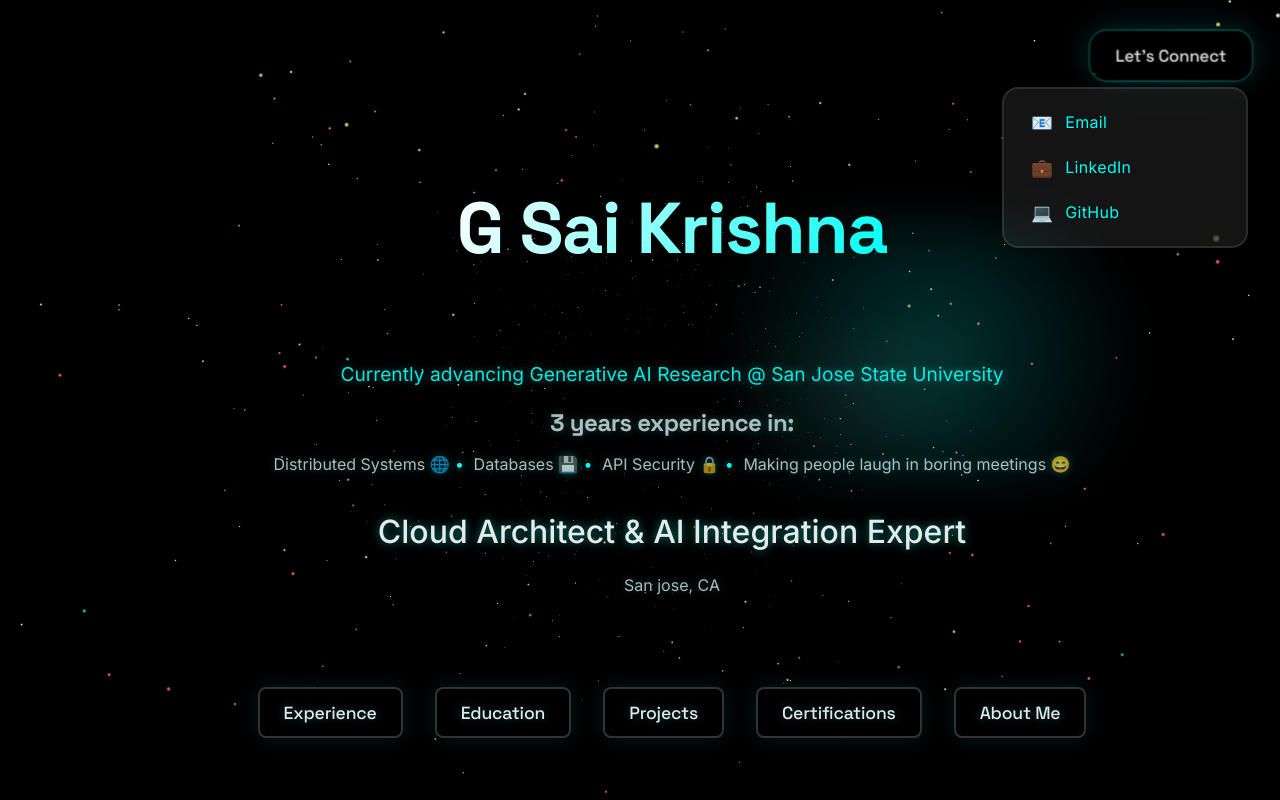
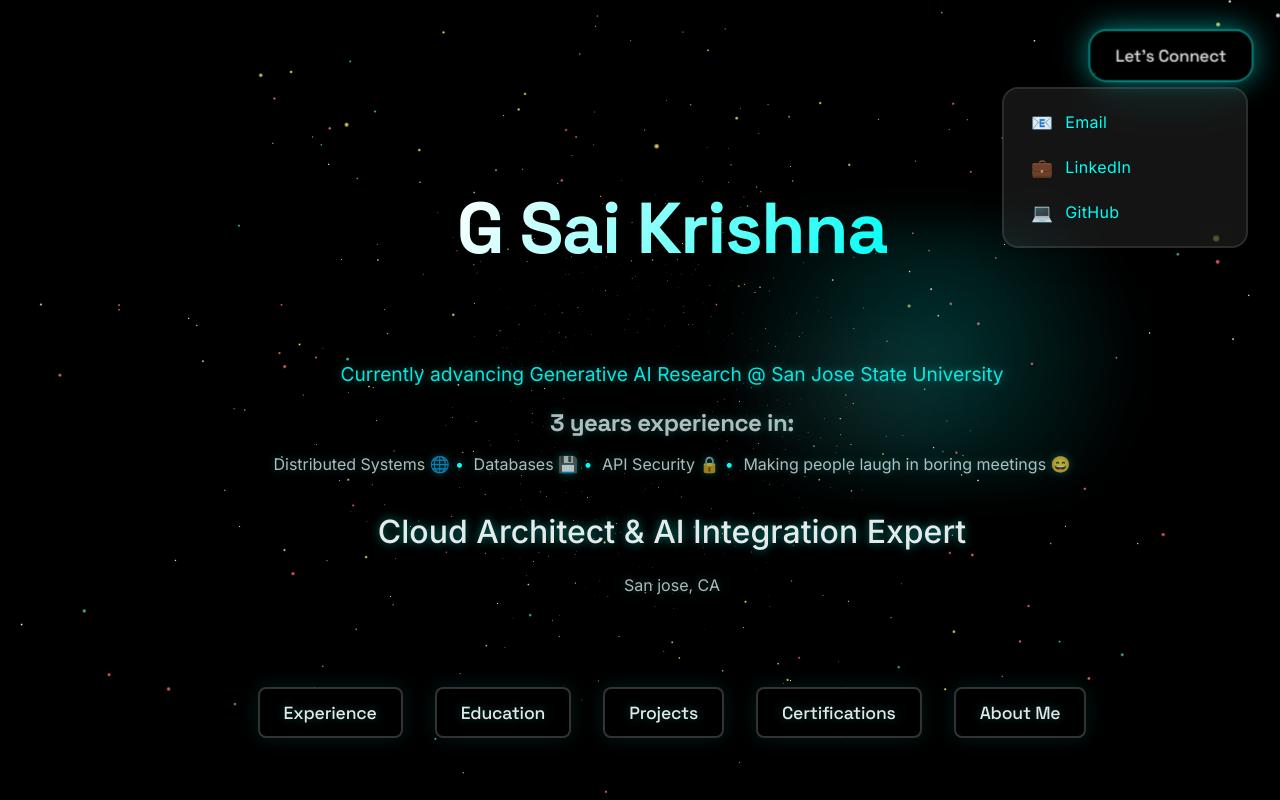
Before and after one commit to SaiKrishna221b/portfolio-website, a React (Vite) app: page / in a window 1280 px wide. In both pictures the pointer is over the button "Let's Connect". Built offline with nearby package versions, Linux system fonts and the light colour scheme.

Commit message:
Fixed Blue Accent colors on landingPage

```diff
--- a/index.html
+++ b/index.html
@@ -5,7 +5,7 @@
     <link rel="icon" type="image/svg+xml" href="/vite.svg" />
     <meta name="viewport" content="width=device-width, initial-scale=1.0" />
     <link href="https://fonts.googleapis.com/css2?family=Space+Grotesk:wght@500;700&family=Inter:wght@400;500;600&display=swap" rel="stylesheet">
-    <title>Vite + React</title>
+    <title>G Sai Krishna - Portfolio</title>
   </head>
   <body>
     <div id="root"></div>
--- a/src/App.css
+++ b/src/App.css
@@ -94,20 +94,20 @@ p, li, .education-details, .experience-details {
 
 .connect-button:hover {
   background: rgba(0, 0, 0, 0.8);
-  border-color: rgba(0, 255, 245, 0.4);
-  box-shadow: 0 0 30px rgba(0, 255, 245, 0.2);
+  border-color: rgba(0, 255, 245, 1.0);
+  box-shadow: 0 0 30px rgba(0, 255, 245, 0.6);
 }
 
 .connect-button:hover::before {
   background: linear-gradient(
     135deg,
-    rgba(0, 255, 245, 0.4),
-    rgba(0, 255, 245, 0.6),
-    rgba(0, 255, 245, 0.4)
+    rgba(0, 255, 245, 1.0),
+    rgba(0, 255, 245, 1.0),
+    rgba(0, 255, 245, 1.0)
   );
   box-shadow:
-    0 0 40px rgba(0, 255, 245, 0.4),
-    inset 0 0 40px rgba(0, 255, 245, 0.4);
+    0 0 40px rgba(0, 255, 245, 1.0),
+    inset 0 0 40px rgba(0, 255, 245, 1.0);
 }
 
 .connect-container:hover .dropdown-menu {
```
